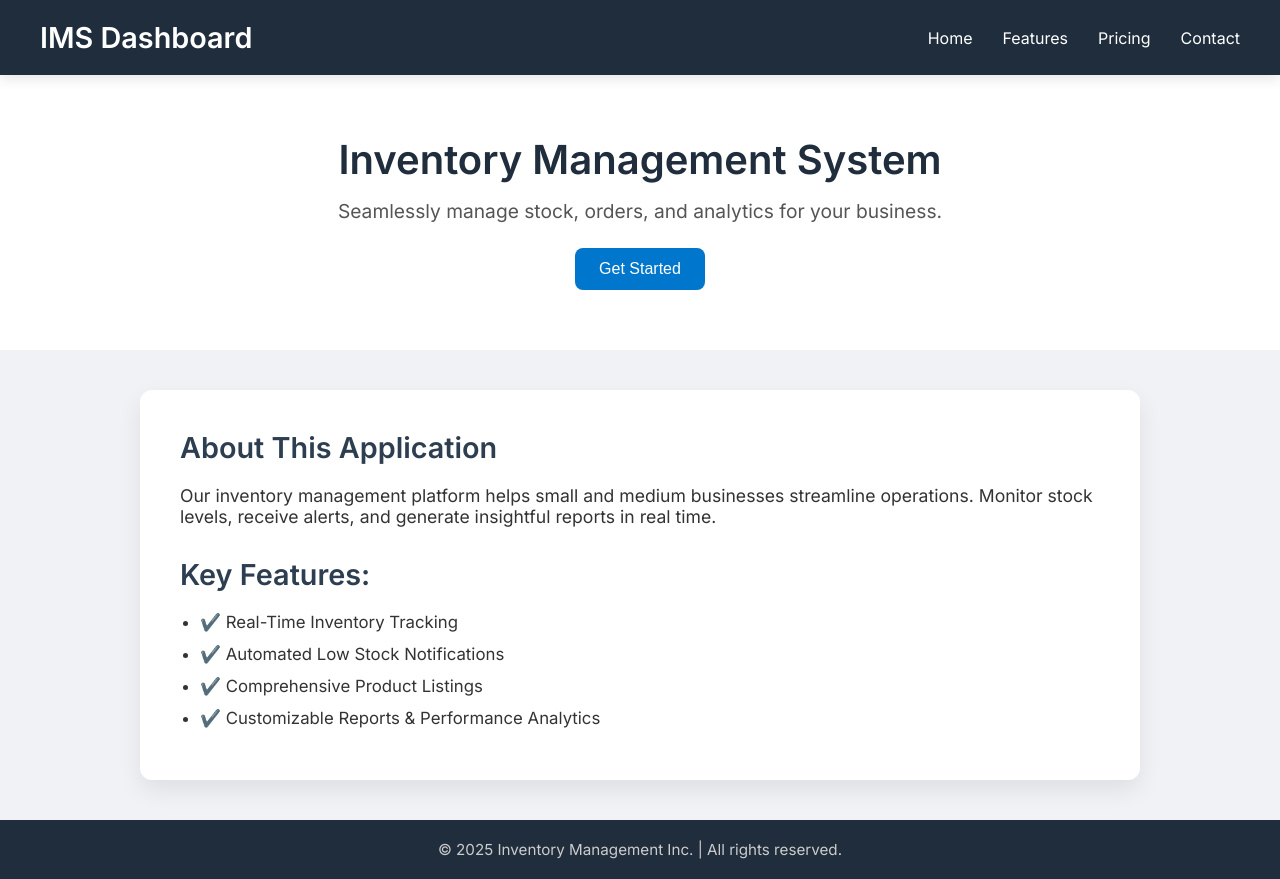
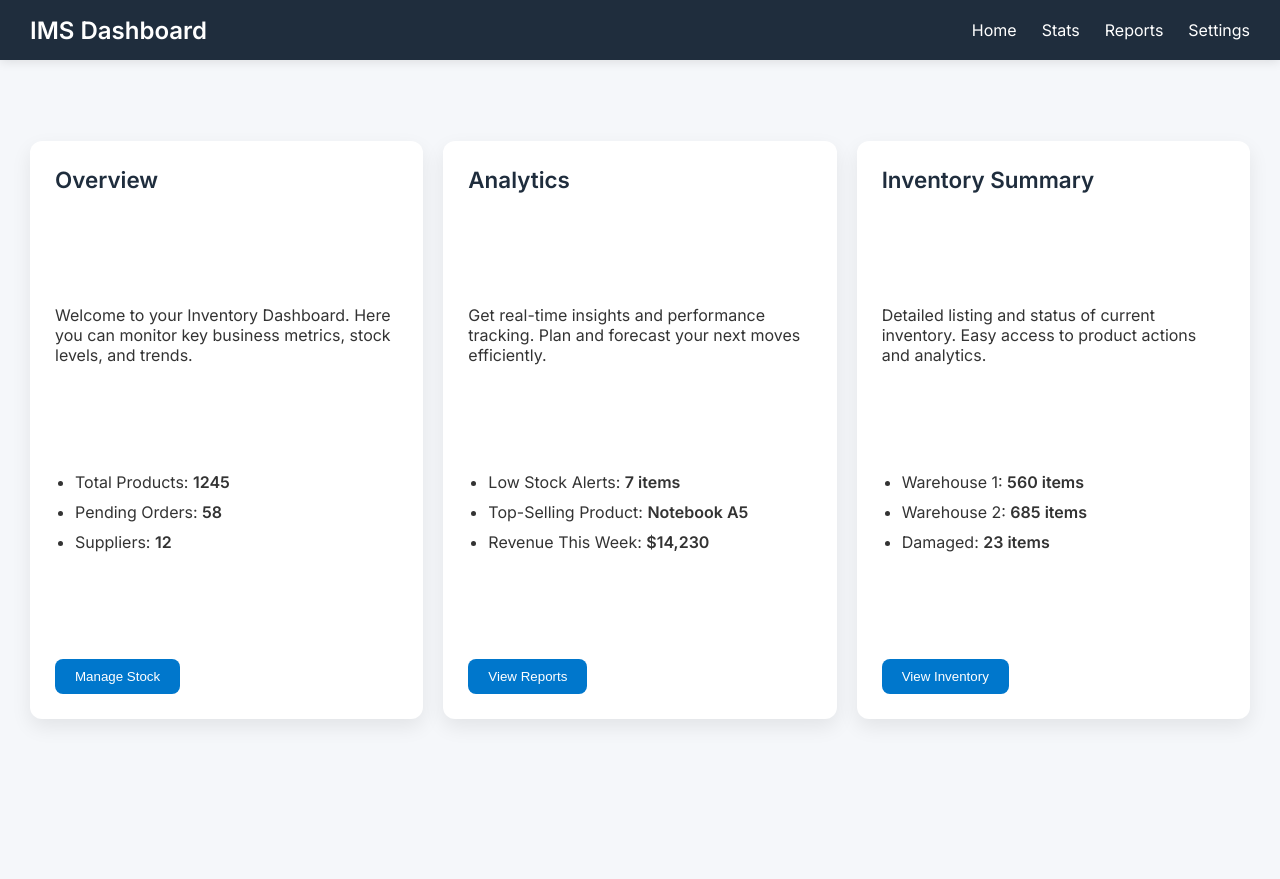
Before and after one commit to Janhavi-j001/inventory-app, a website: page frontend/index.html in a window 1280 px wide. After the commit the page ends 800 px from the top, so only its background shows below. Drawn offline with Linux system fonts and the light colour scheme.

Commit message:
UI updated

```diff
--- a/frontend/index.html
+++ b/frontend/index.html
@@ -3,7 +3,7 @@
 <head>
   <meta charset="UTF-8" />
   <meta name="viewport" content="width=device-width, initial-scale=1.0"/>
-  <title>Inventory Management System</title>
+  <title>Inventory Dashboard</title>
   <link href="https://fonts.googleapis.com/css2?family=Inter:wght@400;600&display=swap" rel="stylesheet">
   <style>
     * {
@@ -12,34 +12,33 @@
       box-sizing: border-box;
     }
 
-    body {
+    body, html {
+      height: 100%;
       font-family: 'Inter', sans-serif;
-      background-color: #f0f2f5;
+      background-color: #f5f7fa;
       color: #333;
+      overflow: hidden;
     }
 
-    /* Navbar */
     .navbar {
+      height: 60px;
+      background-color: #1f2d3d;
+      color: white;
       display: flex;
+      align-items: center;
       justify-content: space-between;
-      align-items: center;
-      padding: 20px 40px;
-      background-color: #1f2d3d;
-      color: #fff;
-      box-shadow: 0 4px 12px rgba(0, 0, 0, 0.1);
-      position: sticky;
-      top: 0;
-      z-index: 1000;
+      padding: 0 30px;
+      box-shadow: 0 2px 10px rgba(0,0,0,0.1);
     }
 
     .navbar h1 {
-      font-size: 1.8rem;
+      font-size: 1.5rem;
     }
 
     .navbar ul {
       display: flex;
       list-style: none;
-      gap: 30px;
+      gap: 25px;
     }
 
     .navbar ul li a {
@@ -53,117 +52,62 @@
       color: #00b4d8;
     }
 
-    /* Hero Section */
-    .hero {
-      background-color: #ffffff;
-      text-align: center;
-      padding: 60px 20px;
-      animation: fadeIn 1s ease-in-out;
+    .dashboard {
+      height: calc(100vh - 60px);
+      display: flex;
+      padding: 30px;
+      gap: 20px;
+      justify-content: space-between;
+      align-items: center;
     }
 
-    .hero h2 {
-      font-size: 2.5rem;
+    .card {
+      flex: 1;
+      background-color: white;
+      border-radius: 12px;
+      box-shadow: 0 8px 20px rgba(0,0,0,0.08);
+      padding: 25px;
+      transition: transform 0.3s ease, box-shadow 0.3s ease;
+      height: 85%;
+      display: flex;
+      flex-direction: column;
+      justify-content: space-between;
+    }
+
+    .card:hover {
+      transform: translateY(-5px);
+      box-shadow: 0 12px 25px rgba(0,0,0,0.15);
+    }
+
+    .card h2 {
+      font-size: 1.4rem;
       color: #1f2d3d;
       margin-bottom: 15px;
     }
 
-    .hero p {
-      font-size: 1.2rem;
-      color: #555;
-      margin-bottom: 25px;
+    .card p, .card ul li {
+      font-size: 1rem;
+      margin-bottom: 10px;
     }
 
-    .hero .btn {
-      padding: 12px 24px;
-      font-size: 1rem;
+    .card ul {
+      padding-left: 20px;
+    }
+
+    .btn {
+      padding: 10px 20px;
       background-color: #0077cc;
       color: white;
       border: none;
       border-radius: 8px;
       cursor: pointer;
-      transition: background-color 0.3s ease, transform 0.3s ease;
+      font-weight: 500;
+      transition: background-color 0.3s ease;
+      align-self: flex-start;
     }
 
-    .hero .btn:hover {
+    .btn:hover {
       background-color: #005fa3;
-      transform: translateY(-2px);
-    }
-
-    /* Main Container */
-    .container {
-      max-width: 1000px;
-      margin: 40px auto;
-      background-color: #fff;
-      border-radius: 12px;
-      padding: 40px;
-      box-shadow: 0 10px 25px rgba(0, 0, 0, 0.08);
-      animation: fadeInUp 0.8s ease;
-    }
-
-    .container h3 {
-      font-size: 1.8rem;
-      color: #2c3e50;
-      margin-bottom: 20px;
-    }
-
-    .container p {
-      font-size: 1.1rem;
-      margin-bottom: 30px;
-    }
-
-    ul.features {
-      padding-left: 20px;
-    }
-
-    ul.features li {
-      margin-bottom: 12px;
-      font-size: 1.05rem;
-    }
-
-    .highlight {
-      color: #0077cc;
-      font-weight: 600;
-    }
-
-    /* Footer */
-    footer {
-      text-align: center;
-      padding: 20px 0;
-      background-color: #1f2d3d;
-      color: #ccc;
-      font-size: 0.95rem;
-    }
-
-    /* Animations */
-    @keyframes fadeIn {
-      from { opacity: 0; transform: scale(0.98); }
-      to { opacity: 1; transform: scale(1); }
-    }
-
-    @keyframes fadeInUp {
-      from { opacity: 0; transform: translateY(20px); }
-      to { opacity: 1; transform: translateY(0); }
-    }
-
-    @media (max-width: 768px) {
-      .navbar {
-        flex-direction: column;
-        align-items: flex-start;
-      }
-
-      .navbar ul {
-        flex-direction: column;
-        gap: 10px;
-        margin-top: 10px;
-      }
-
-      .hero h2 {
-        font-size: 2rem;
-      }
-
-      .container {
-        padding: 20px;
-      }
     }
   </style>
 </head>
@@ -173,34 +117,46 @@
     <h1>IMS Dashboard</h1>
     <ul>
       <li><a href="#">Home</a></li>
-      <li><a href="#">Features</a></li>
-      <li><a href="#">Pricing</a></li>
-      <li><a href="#">Contact</a></li>
+      <li><a href="#">Stats</a></li>
+      <li><a href="#">Reports</a></li>
+      <li><a href="#">Settings</a></li>
     </ul>
   </nav>
 
-  <section class="hero">
-    <h2>Inventory Management System</h2>
-    <p>Seamlessly manage stock, orders, and analytics for your business.</p>
-    <button class="btn">Get Started</button>
+  <section class="dashboard">
+    <div class="card">
+      <h2>Overview</h2>
+      <p>Welcome to your Inventory Dashboard. Here you can monitor key business metrics, stock levels, and trends.</p>
+      <ul>
+        <li>Total Products: <strong>1245</strong></li>
+        <li>Pending Orders: <strong>58</strong></li>
+        <li>Suppliers: <strong>12</strong></li>
+      </ul>
+      <button class="btn">Manage Stock</button>
+    </div>
+
+    <div class="card">
+      <h2>Analytics</h2>
+      <p>Get real-time insights and performance tracking. Plan and forecast your next moves efficiently.</p>
+      <ul>
+        <li>Low Stock Alerts: <strong>7 items</strong></li>
+        <li>Top-Selling Product: <strong>Notebook A5</strong></li>
+        <li>Revenue This Week: <strong>$14,230</strong></li>
+      </ul>
+      <button class="btn">View Reports</button>
+    </div>
+
+    <div class="card">
+      <h2>Inventory Summary</h2>
+      <p>Detailed listing and status of current inventory. Easy access to product actions and analytics.</p>
+      <ul>
+        <li>Warehouse 1: <strong>560 items</strong></li>
+        <li>Warehouse 2: <strong>685 items</strong></li>
+        <li>Damaged: <strong>23 items</strong></li>
+      </ul>
+      <button class="btn">View Inventory</button>
+    </div>
   </section>
-
-  <section class="container">
-    <h3>About This Application</h3>
-    <p>Our inventory management platform helps small and medium businesses streamline operations. Monitor stock levels, receive alerts, and generate insightful reports in real time.</p>
-
-    <h3 class="highlight">Key Features:</h3>
-    <ul class="features">
-      <li>✔️ Real-Time Inventory Tracking</li>
-      <li>✔️ Automated Low Stock Notifications</li>
-      <li>✔️ Comprehensive Product Listings</li>
-      <li>✔️ Customizable Reports & Performance Analytics</li>
-    </ul>
-  </section>
-
-  <footer>
-    &copy; 2025 Inventory Management Inc. | All rights reserved.
-  </footer>
 
 </body>
 </html>
```
